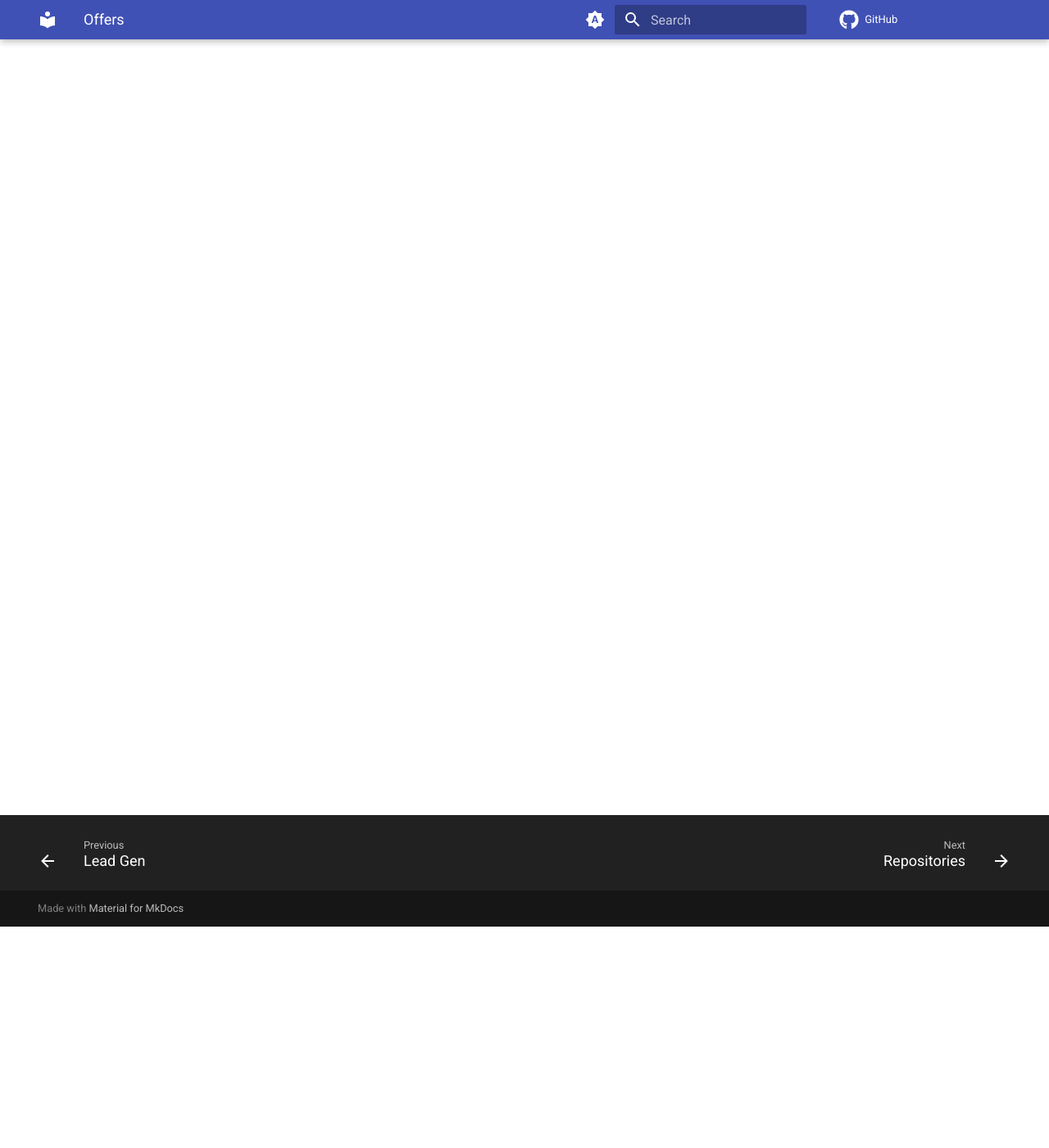
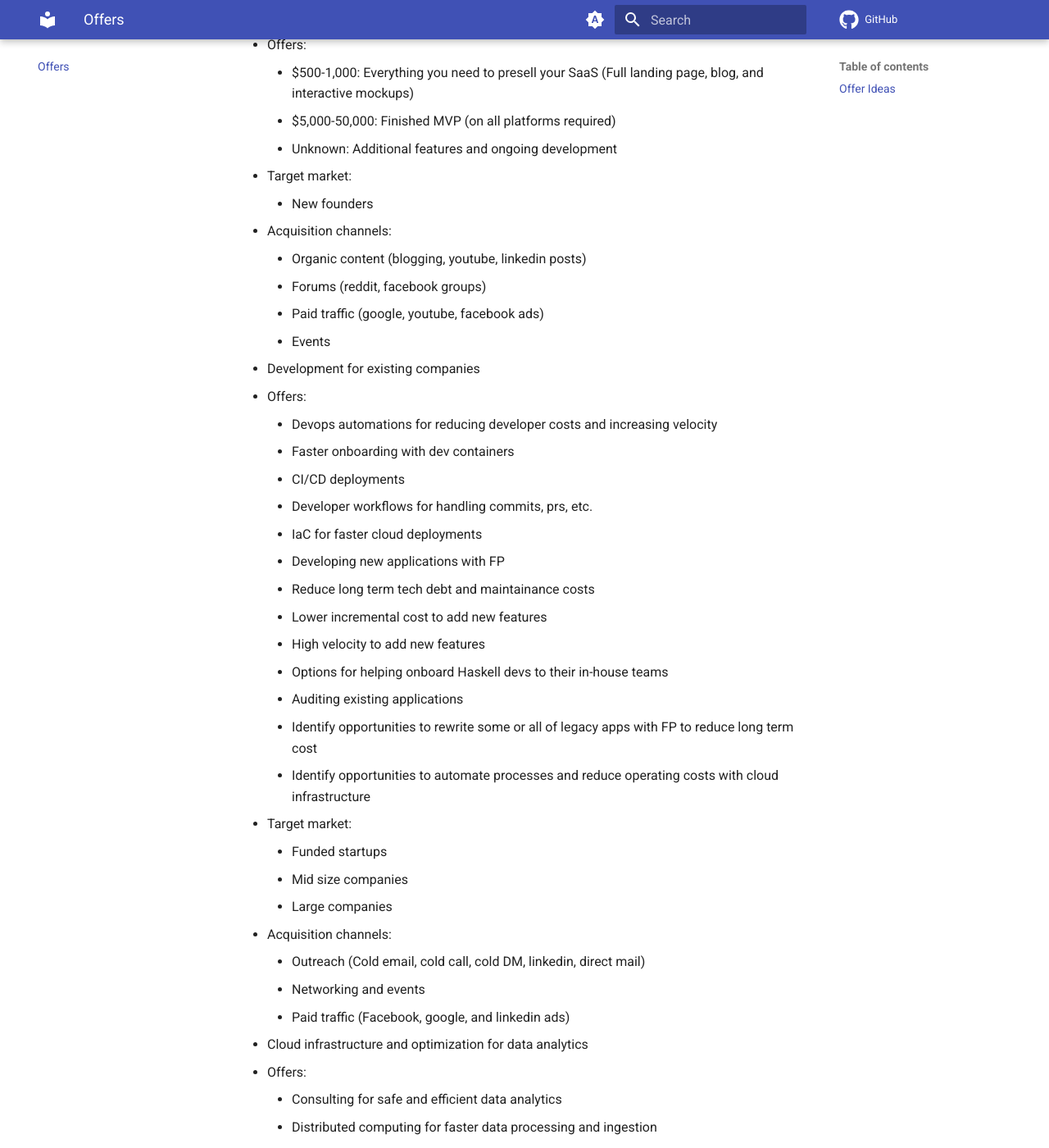
Before and after one commit to solvex-software/solvex-internal-documentation, an MkDocs documentation site: the page built from docs/offers.md, in a window 1280 px wide and 1400 px high, scrolled down 270 px. Shown: the whole window at 82% size. Built offline with MkDocs 1.6.1 and Material for MkDocs 9.7.7, drawn with Linux system fonts in a browser that asks for light colours; comment, search, counter and statistics services are not loaded; some of the changed text lies outside the part shown.

Commit message:
Update offers.md

```diff
--- a/docs/offers.md
+++ b/docs/offers.md
@@ -1,3 +1,54 @@
 # Offers
 
 ## Offer Ideas
+
+- MVP Funnel
+  - Offers:
+    - $500-1,000: Everything you need to presell your SaaS (Full landing page, blog, and interactive mockups)
+    - $5,000-50,000: Finished MVP (on all platforms required)
+    - Unknown: Additional features and ongoing development
+  - Target market:
+    - New founders
+  - Acquisition channels:
+    - Organic content (blogging, youtube, linkedin posts)
+    - Forums (reddit, facebook groups)
+    - Paid traffic (google, youtube, facebook ads)
+    - Events
+
+- Development for existing companies
+  - Offers:
+    - Devops automations for reducing developer costs and increasing velocity
+      - Faster onboarding with dev containers
+      - CI/CD deployments
+      - Developer workflows for handling commits, prs, etc.
+      - IaC for faster cloud deployments
+    - Developing new applications with FP
+      - Reduce long term tech debt and maintainance costs
+      - Lower incremental cost to add new features
+      - High velocity to add new features
+      - Options for helping onboard Haskell devs to their in-house teams
+    - Auditing existing applications
+      - Identify opportunities to rewrite some or all of legacy apps with FP to reduce long term cost
+      - Identify opportunities to automate processes and reduce operating costs with cloud infrastructure
+  - Target market:
+    - Funded startups
+    - Mid size companies
+    - Large companies
+  - Acquisition channels:
+    - Outreach (Cold email, cold call, cold DM, linkedin, direct mail)
+    - Networking and events
+    - Paid traffic (Facebook, google, and linkedin ads)
+
+- Cloud infrastructure and optimization for data analytics
+  - Offers:
+    - Consulting for safe and efficient data analytics
+      - Distributed computing for faster data processing and ingestion
+      - Time and space optimization
+      - Proofs based development for high reliability systems
+      - Aggregating multiple data connections
+  - Target market:
+    - Quant research firms
+    - Hedge funds
+  - Acquisition channels
+    -  Outreach (Cold email, cold call, cold DM, linkedin, direct mail)
+    -  Networking and events
```
